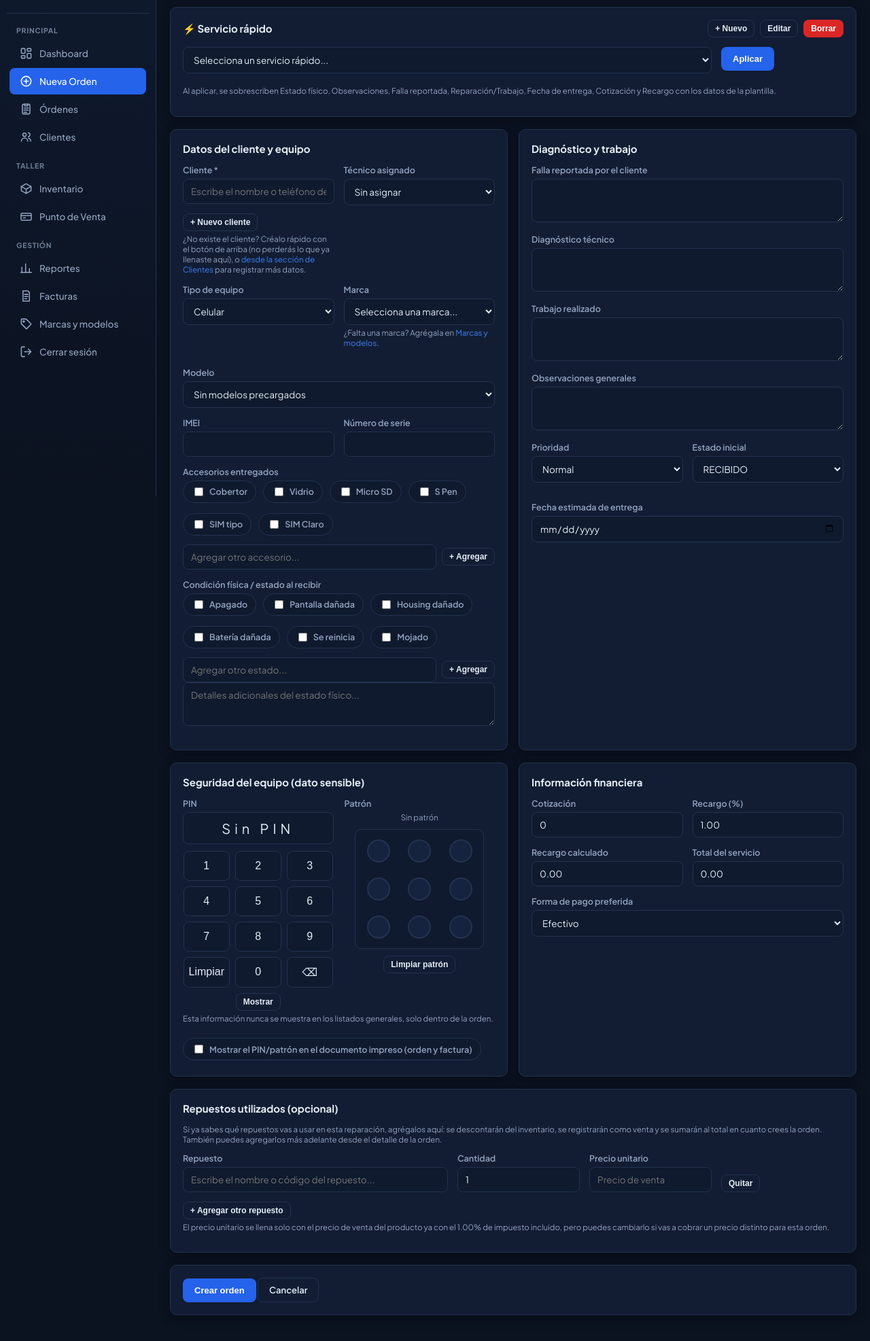
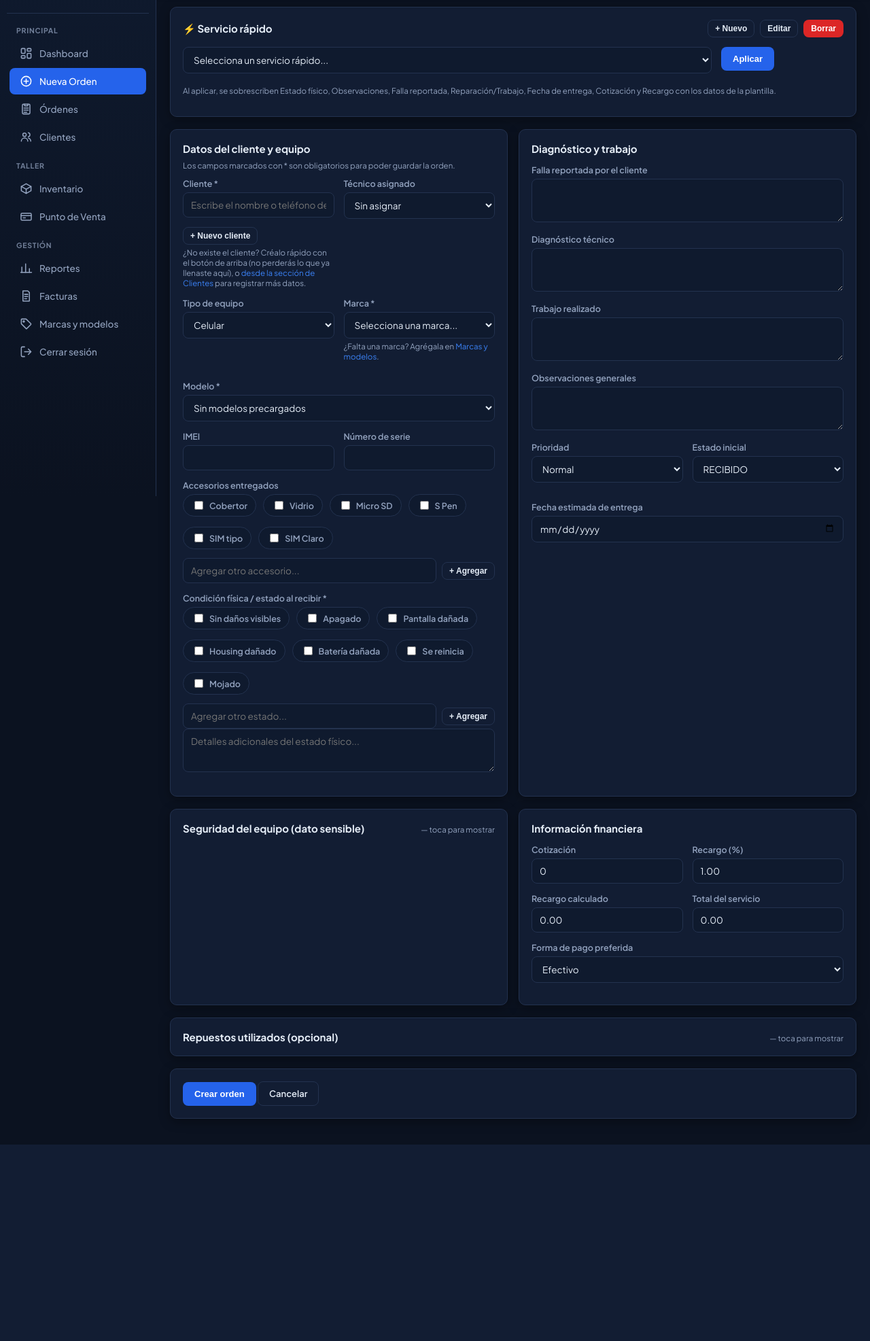
Before and after one commit to soportemovilctc-sudo/sistema-taller, a FastAPI app: page /ordenes/nueva in a window 1280 px wide. Shown: the part 70-2043 px from the top of the page at 68% size. After the commit the page ends 1754 px from the top, so only its background shows below. Run offline with FastAPI, Linux system fonts and the light colour scheme; the visitor is signed in with stand-in values (Sample User, id 1); tables that the repository leaves empty hold one stand-in row (values such as "Sample post"); parts of the project's set-up code (start-up, migrations or seed data) failed here and were passed over.

Commit message:
Simplificar formulario de nueva orden y exigir marca, modelo y condicion fisica

```diff
--- a/app/models.py
+++ b/app/models.py
@@ -33,8 +33,8 @@ ACCESORIOS_DISPONIBLES = [
 ]
 
 CONDICIONES_FISICAS = [
-    "Apagado", "Pantalla dañada", "Housing dañado", "Batería dañada",
-    "Se reinicia", "Mojado",
+    "Sin daños visibles", "Apagado", "Pantalla dañada", "Housing dañado",
+    "Batería dañada", "Se reinicia", "Mojado",
 ]
 
 TIPOS_MOVIMIENTO_INVENTARIO = ["entrada", "salida", "ajuste"]
--- a/app/static/css/style.css
+++ b/app/static/css/style.css
@@ -178,6 +178,13 @@ a:hover { text-decoration: underline; }
   flex-wrap: wrap;
 }
 .card-title .actions { display: flex; gap: 8px; flex-wrap: wrap; }
+
+/* Tarjetas plegables (<details class="card">), usadas para secciones
+   secundarias de formularios largos (ej: seguridad y repuestos en Nueva
+   orden) que casi no se llenan de entrada y así no ocupan espacio visual. */
+details.card > summary.card-title { margin-bottom: 0; user-select: none; }
+details.card[open] > summary.card-title { margin-bottom: 14px; }
+details.card summary.card-title:hover { color: var(--primary); }
 
 .grid { display: grid; gap: 16px; }
 .grid.cols-2 { grid-template-columns: repeat(2, 1fr); }
--- a/app/static/js/orden.js
+++ b/app/static/js/orden.js
@@ -5,7 +5,42 @@ document.addEventListener("DOMContentLoaded", function () {
   inicializarCalculo();
   inicializarMarcaModelo();
   inicializarServicioRapido();
+  inicializarValidacionEnvio();
 });
+
+// Antes de enviar el formulario, verifica que los campos obligatorios de
+// marca, modelo y condición física estén completos. Si falta algo, se
+// bloquea el envío (sin perder nada de lo ya llenado) y se muestra un
+// aviso claro en vez de dejar que se cree una orden incompleta.
+function inicializarValidacionEnvio() {
+  var form = document.querySelector(".content form");
+  var errorBox = document.getElementById("ordenFormError");
+  if (!form) return;
+
+  form.addEventListener("submit", function (e) {
+    var hiddenMarca = document.getElementById("hiddenMarca");
+    var hiddenModelo = document.getElementById("hiddenModelo");
+    var condicionGrid = document.getElementById("condicionGrid");
+
+    var faltantes = [];
+    if (!hiddenMarca || !hiddenMarca.value.trim()) faltantes.push("la marca del equipo");
+    if (!hiddenModelo || !hiddenModelo.value.trim()) faltantes.push("el modelo del equipo");
+    if (condicionGrid && !condicionGrid.querySelector('input[type=checkbox]:checked')) {
+      faltantes.push('la condición física al recibir (marca al menos una opción, o "Sin daños visibles" si está en buen estado)');
+    }
+
+    if (faltantes.length > 0) {
+      e.preventDefault();
+      if (errorBox) {
+        errorBox.textContent = "Antes de guardar, completa lo siguiente: " + faltantes.join("; ") + ".";
+        errorBox.style.display = "block";
+        errorBox.scrollIntoView({ behavior: "smooth", block: "center" });
+      }
+      return false;
+    }
+    if (errorBox) errorBox.style.display = "none";
+  });
+}
 
 function inicializarPin() {
   var display = document.getElementById("pinDisplay");
--- a/app/templates/ordenes/form.html
+++ b/app/templates/ordenes/form.html
@@ -2,6 +2,7 @@
 {% block title %}{{ 'Editar orden ' + orden.numero_orden if orden else 'Nueva orden de servicio' }}{% endblock %}
 {% block content %}
 <form method="post" action="{{ '/ordenes/' + orden.id|string + '/editar' if orden else '/ordenes/nueva' }}">
+  <div id="ordenFormError" class="flash flash-error" style="display:none;"></div>
 
   <div class="card">
     <div class="card-title">
@@ -29,6 +30,7 @@
   <div class="grid cols-2">
     <div class="card">
       <div class="card-title">Datos del cliente y equipo</div>
+      <p class="help" style="margin-top:-6px;">Los campos marcados con * son obligatorios para poder guardar la orden.</p>
       <div class="form-row">
         <div class="field">
           <label>Cliente *</label>
@@ -66,7 +68,7 @@
           </select>
         </div>
         <div class="field">
-          <label>Marca</label>
+          <label>Marca *</label>
           <select id="selectMarca">
             <option value="">Selecciona una marca...</option>
             {% for m in marcas_catalogo %}<option value="{{ m.nombre }}">{{ m.nombre }}</option>{% endfor %}
@@ -77,7 +79,7 @@
           <div class="help">¿Falta una marca? Agrégala en <a href="/catalogo" target="_blank">Marcas y modelos</a>.</div>
         </div>
         <div class="field">
-          <label>Modelo</label>
+          <label>Modelo *</label>
           <select id="selectModelo">
             <option value="">Selecciona una marca primero...</option>
           </select>
@@ -110,7 +112,7 @@
       </div>
 
       <div class="field">
-        <label>Condición física / estado al recibir</label>
+        <label>Condición física / estado al recibir *</label>
         <div class="checkbox-grid" id="condicionGrid">
           {% set cond_actuales = orden.lista_condicion() if orden else [] %}
           {% for c in condiciones_disponibles %}
@@ -158,9 +160,9 @@
   </div>
 
   <div class="grid cols-2">
-    <div class="card">
-      <div class="card-title">Seguridad del equipo (dato sensible)</div>
-      <div class="grid cols-2">
+    <details class="card" {{ 'open' if orden and (orden.pin or orden.patron) else '' }}>
+      <summary class="card-title" style="cursor:pointer;">Seguridad del equipo (dato sensible) <span class="help" style="font-weight:400;">— toca para {{ 'ocultar' if orden and (orden.pin or orden.patron) else 'mostrar' }}</span></summary>
+      <div class="grid cols-2" style="margin-top:12px;">
         <div>
           <label>PIN</label>
           <div class="pin-display" id="pinDisplay">Sin PIN</div>
@@ -192,7 +194,7 @@
         <input type="checkbox" name="mostrar_seguridad_en_pdf" {{ 'checked' if orden and orden.mostrar_seguridad_en_pdf else '' }}>
         Mostrar el PIN/patrón en el documento impreso (orden y factura)
       </label>
-    </div>
+    </details>
 
     <div class="card">
       <div class="card-title">Información financiera</div>
@@ -217,8 +219,8 @@
   </div>
 
   {% if not orden %}
-  <div class="card">
-    <div class="card-title">Repuestos utilizados (opcional)</div>
+  <details class="card">
+    <summary class="card-title" style="cursor:pointer;">Repuestos utilizados (opcional) <span class="help" style="font-weight:400;">— toca para mostrar</span></summary>
     <p class="help">Si ya sabes qué repuestos vas a usar en esta reparación, agrégalos aquí: se descontarán del inventario, se registrarán como venta y se sumarán al total en cuanto crees la orden. También puedes agregarlos más adelante desde el detalle de la orden.</p>
     <div id="repuestosFilas">
       <div class="form-row repuesto-fila">
@@ -246,7 +248,7 @@
     </div>
     <button type="button" id="repuestoAgregarFila" class="btn btn-outline btn-sm">+ Agregar otro repuesto</button>
     <p class="help">El precio unitario se llena solo con el precio de venta del producto ya con el {{ tasa_isv }}% de impuesto incluido, pero puedes cambiarlo si vas a cobrar un precio distinto para esta orden.</p>
-  </div>
+  </details>
   {% endif %}
 
   <div class="card">
```
Also changed, not shown: app/routers/ordenes.py (+27 -0 lines).
